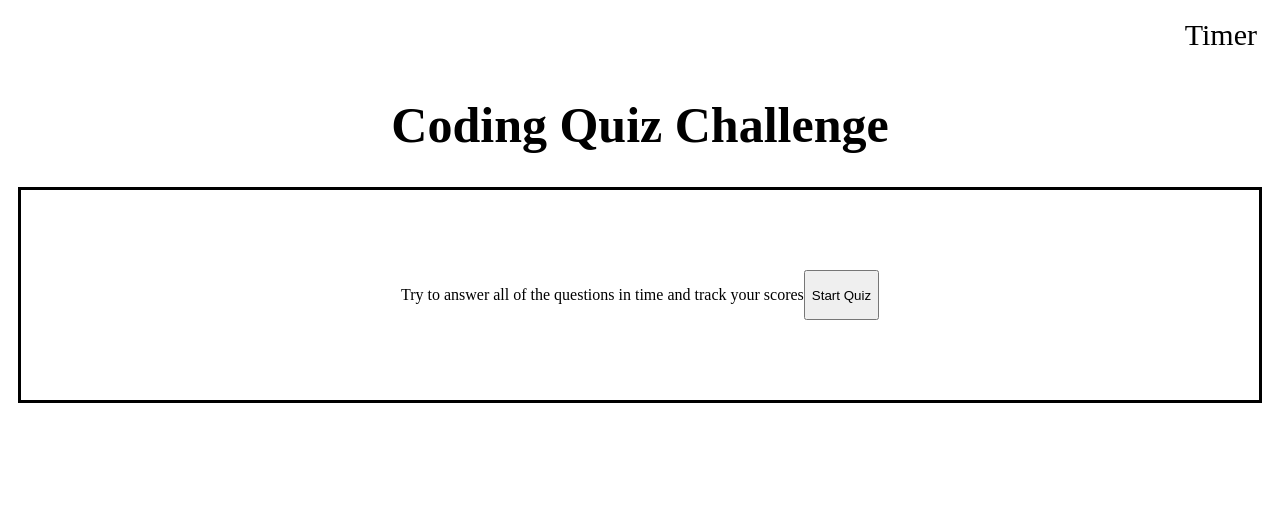
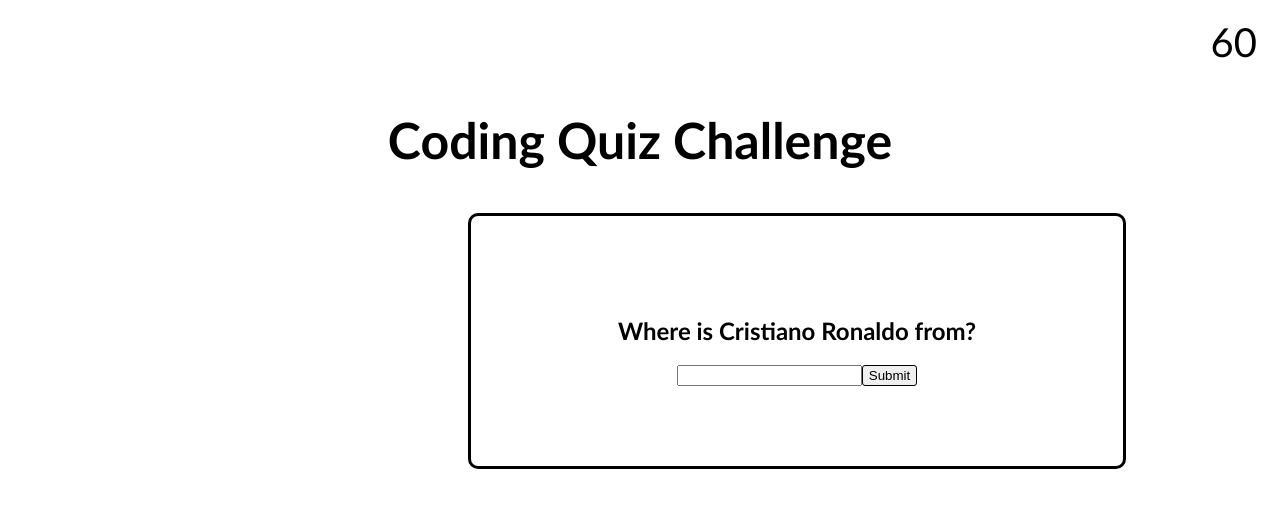
Before and after one commit to nhilde/CodeQuiz, a plain HTML site: page index.html in a window 1280 px wide. Both pictures are taken after a click on the button "Start Quiz". Drawn offline with nearby package versions, Linux system fonts and the light colour scheme.

Commit message:
worked on timer and css elements

```diff
--- a/assets/script.js
+++ b/assets/script.js
@@ -5,8 +5,29 @@ const question2 = document.querySelector("#question2");
 const question3 = document.querySelector("#question3");
 const question4 = document.querySelector("#question4");
 const question5 = document.querySelector("#question5");
+const timer = document.querySelector("#timer");
+const startTime = 60;
+
 //example timer setup below
 //const timeIs = theQuestions.length * 18
+
+function setTime() {
+var timerInterval = setInterval(function() {
+startTime--;
+timer.textContent = startTime + "Seconds left" ;
+
+if (timer === 0) {
+    clearInterval(timerInterval);
+    $(".questions").hide();
+    alert("Time is up");
+}
+}, 60000);
+
+
+}
+
+
+$("#startBtn").on("click", setTime)
 
 console.log("test")
 $("#startBtn").on("click", function() {
--- a/assets/style.css
+++ b/assets/style.css
@@ -7,9 +7,18 @@
 display: none;
 }
 
-#timerArea {
+body {
+    font-family: 'Trebuchet MS', 'Lucida Sans Unicode', 'Lucida Grande', 'Lucida Sans', Arial, sans-serif;
+}
+
+input[type=submit] {
+    border: 1px solid black;
+    border-radius: 3px;
+}
+
+#timer {
     text-align: right;
-    font-size: 30px;
+    font-size: 40px;
     padding: 10px 15px 10px 10px;
 }
 
@@ -28,7 +37,8 @@ h1 {
     padding: 80px 10px 80px 10px;
     margin: 10px 10px 10px 10px;
     align-content: center;
-    box-sizing: border-box;
+    border-radius: 10px;
+
 }
 
 .questions {
@@ -42,11 +52,14 @@ h1 {
     text-align: center;
     border: 3px solid black;
     padding: 80px 10px 80px 10px;
-    margin: 10px 10px 10px 10px;
+    margin: 10px 10px 10px 460px;
     display: none;
+    align-content: center;
+    border-radius: 10px;
 }
 
 .qcard form {
     display: flex;
     align-content: space-around;
+    justify-content: center;
 }
--- a/index.html
+++ b/index.html
@@ -10,7 +10,7 @@
 </head>
 
 <body>
-    <header id="timerArea">Timer </header>
+    <header id="timer">60 </header>
     <h1>Coding Quiz Challenge</h1>
 
 
@@ -21,7 +21,7 @@
         <button id="startBtn"> Start Quiz</button>
     </div>
 
-    <container id="questions">
+    <container class="questions">
         <div class="qcard" id="question1">
             <h2>Where is Cristiano Ronaldo from?</h2>
             <form>
@@ -78,17 +78,8 @@
 
 
 
-
+    <script src="https://code.jquery.com/jquery-3.5.1.min.js"></script>
     <script src="./assets/script.js"></script>
 </body>
 
 </html>
-
-<!-- <input type="radio" id="answer1" name="answer1" value="true">
-<label for="answer1">Cristiano Ronaldo</label><br>
-<input type="radio" id="answer2" name="answer2" value="false">
-<label for="answer2">Pele</label><br>
-<input type="radio" id="answer3" name="answer3" value="false">
-<label for="answer3">Diego Maradona</label><br>
-<input type="radio" id="answer4" name="answer4" value="false">
-<label for="answer4">Sergio Aguero</label> -->
```
Lines whose indentation alone changed are shown as unchanged.
